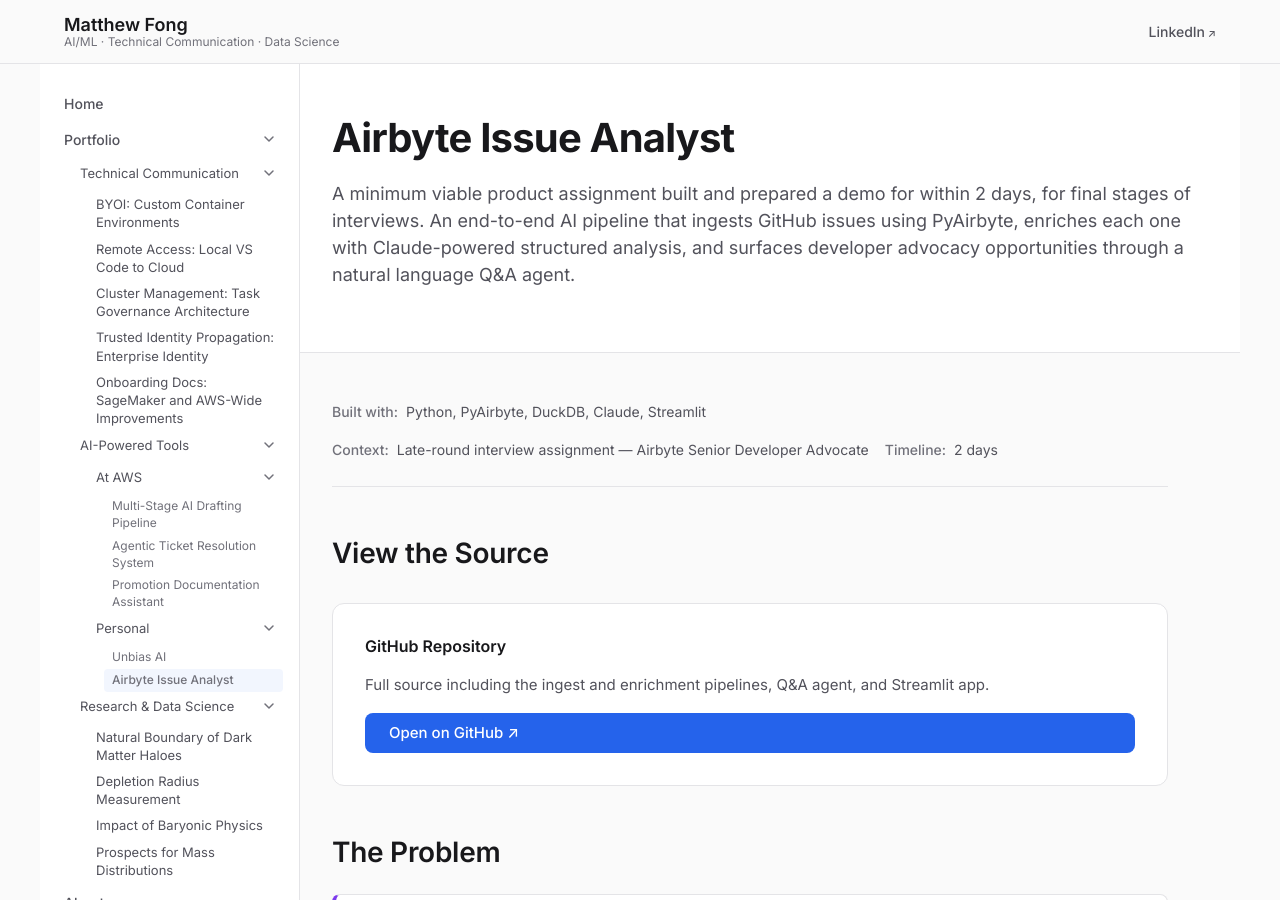
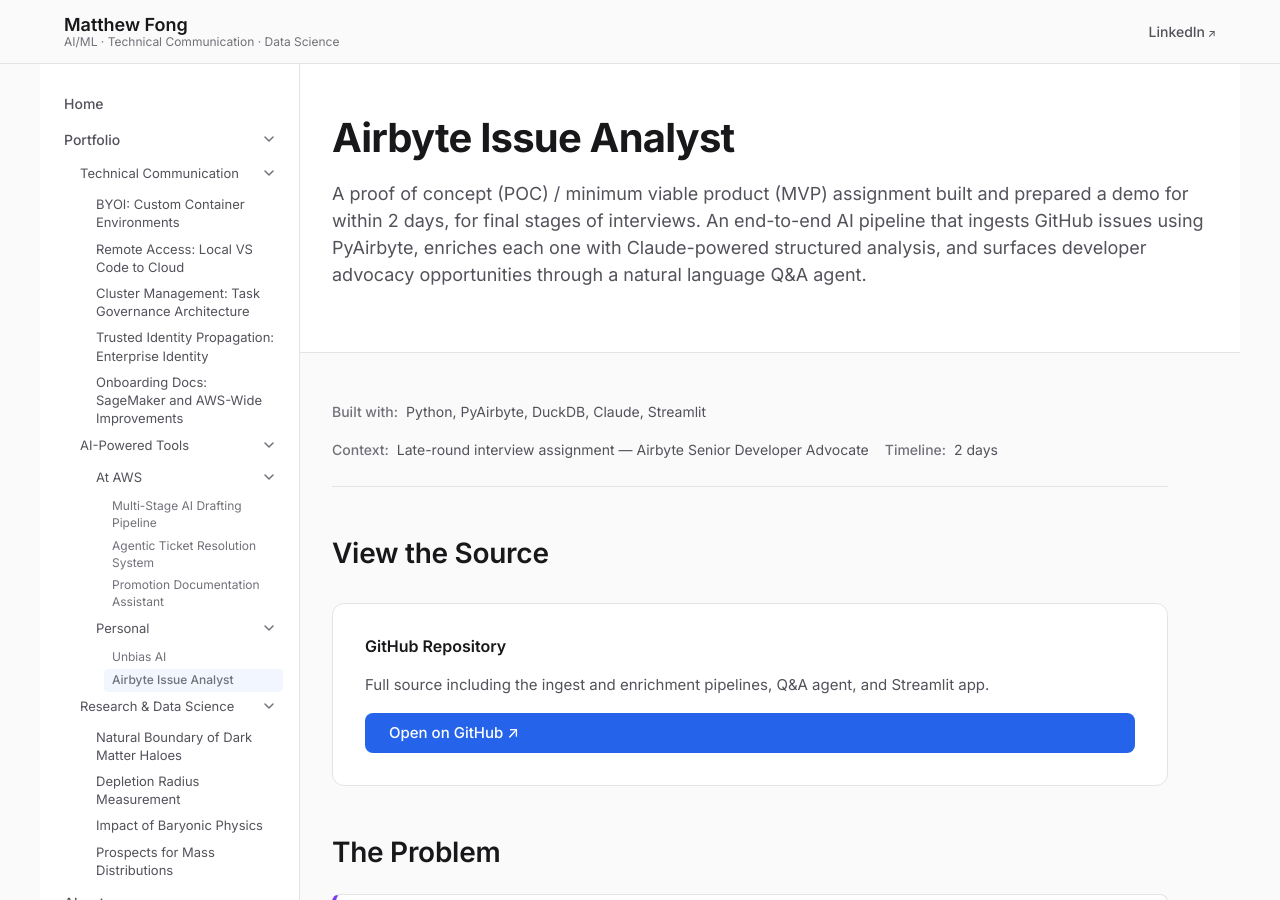
Before and after one commit to mfong955/portfolio, a Jekyll site: the page built from samples/airbyte-dev-adv.html, in a window 1280 px wide and 900 px high. Built offline with Jekyll 4.4.1, drawn with Linux system fonts in a browser that asks for light colours.

Commit message:
update description

```diff
--- a/samples/airbyte-dev-adv.html
+++ b/samples/airbyte-dev-adv.html
@@ -1,14 +1,14 @@
 ---
 layout: default
 title: Airbyte Issue Analyst | Matthew Fong
-description: Built and prepped demo in 2-days for a minimum viable product for final stages of interviews — an AI-powered pipeline that ingests GitHub issues via PyAirbyte, enriches them with Claude, and exposes a natural language Q&A agent for developer advocacy insights.
+description: Built and prepped demo in 2-days for a POC / MVP for final stages of interviews — an AI-powered pipeline that ingests GitHub issues via PyAirbyte, enriches them with Claude, and exposes a natural language Q&A agent for developer advocacy insights.
 ---
 
 <section class="page-hero">
   <div class="page-hero-content">
     <h1>Airbyte Issue Analyst</h1>
     <p class="lead">
-      A minimum viable product assignment built and prepared a demo for within 2 days, for final stages of interviews. An
+      A proof of concept (POC) / minimum viable product (MVP) assignment built and prepared a demo for within 2 days, for final stages of interviews. An
       end-to-end AI pipeline that ingests GitHub issues using PyAirbyte, enriches each one
       with Claude-powered structured analysis, and surfaces developer advocacy opportunities
       through a natural language Q&amp;A agent.
```
